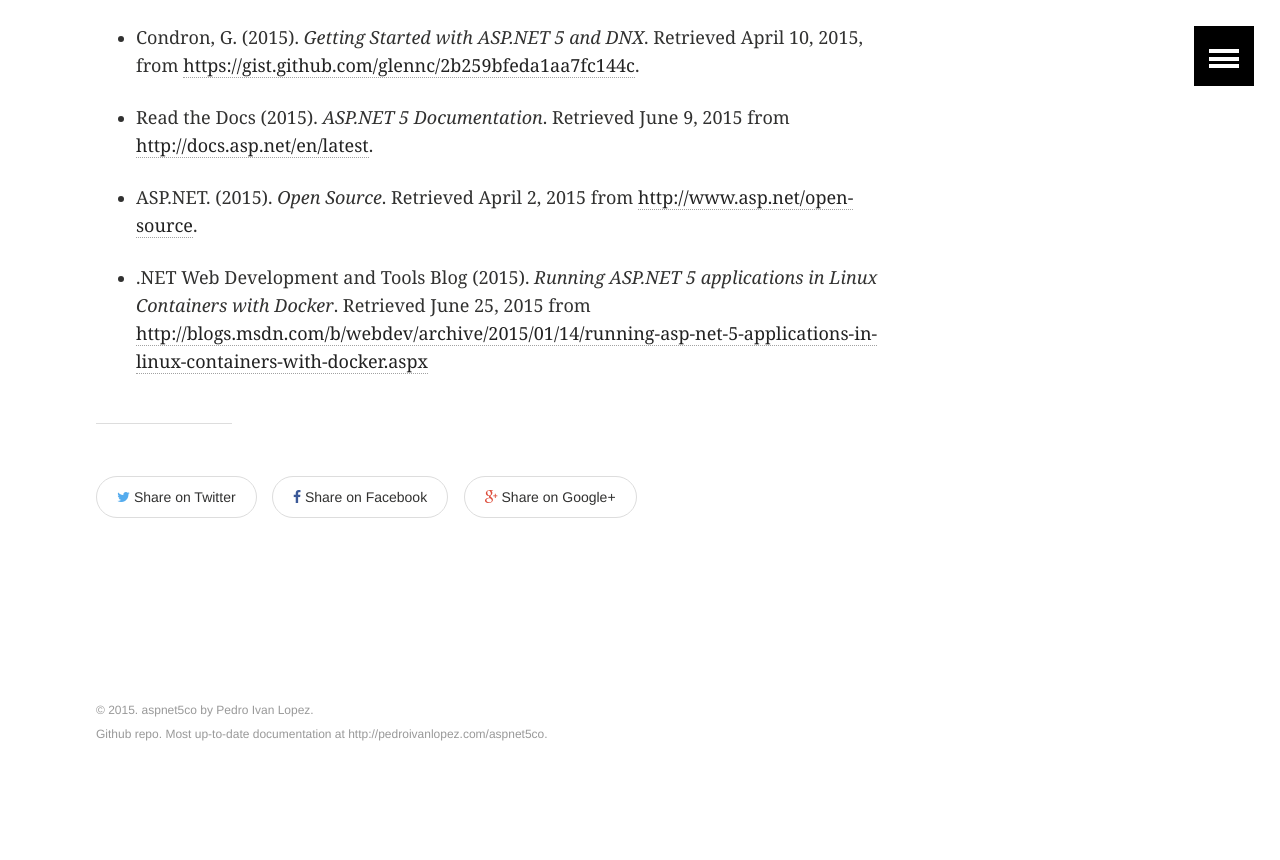
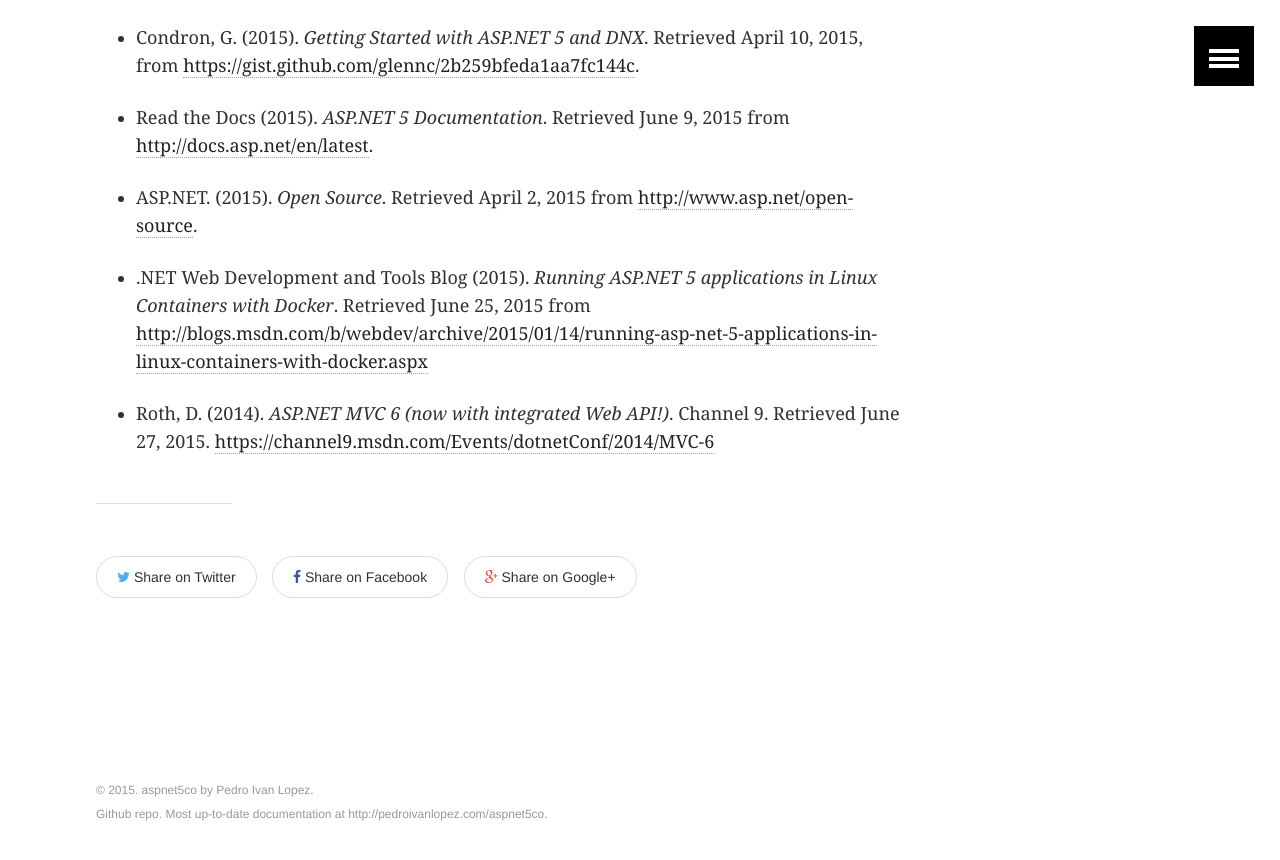
Before and after one commit to lopezpdvn/aspnet5co, a Jekyll site: the page built from references/index.md, in a window 1280 px wide and 900 px high, scrolled down 877 px. Shown: the top 860 px of the window. Built offline with Jekyll 4.4.1, drawn with Linux system fonts in a browser that asks for light colours; before the commit the page ends 1697 px from its top, so only the background shows below that.

Commit message:
Added reference video ASP.NET MVC 6

```diff
--- a/references/index.md
+++ b/references/index.md
@@ -35,6 +35,8 @@ JavaScript and CSS3. *Microsoft Press*.
   in Linux Containers with Docker*. Retrieved June 25, 2015 from
   <http://blogs.msdn.com/b/webdev/archive/2015/01/14/running-asp-net-5-applications-in-linux-containers-with-docker.aspx>
 
+* Roth, D. (2014). *ASP.NET MVC 6 (now with integrated Web API!)*. Channel 9. Retrieved June 27, 2015. <https://channel9.msdn.com/Events/dotnetConf/2014/MVC-6>
+
 <!--
 
 https://www.library.cornell.edu/research/citation/apa
```
